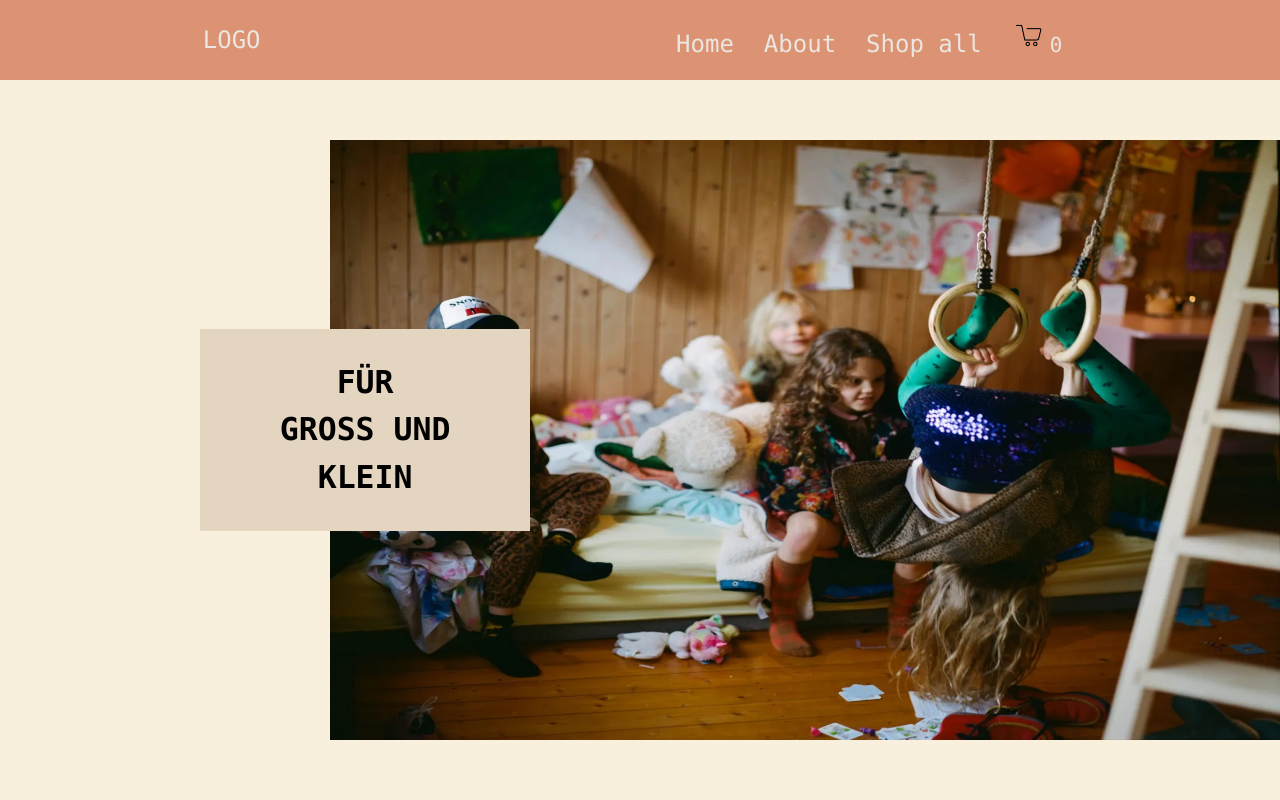
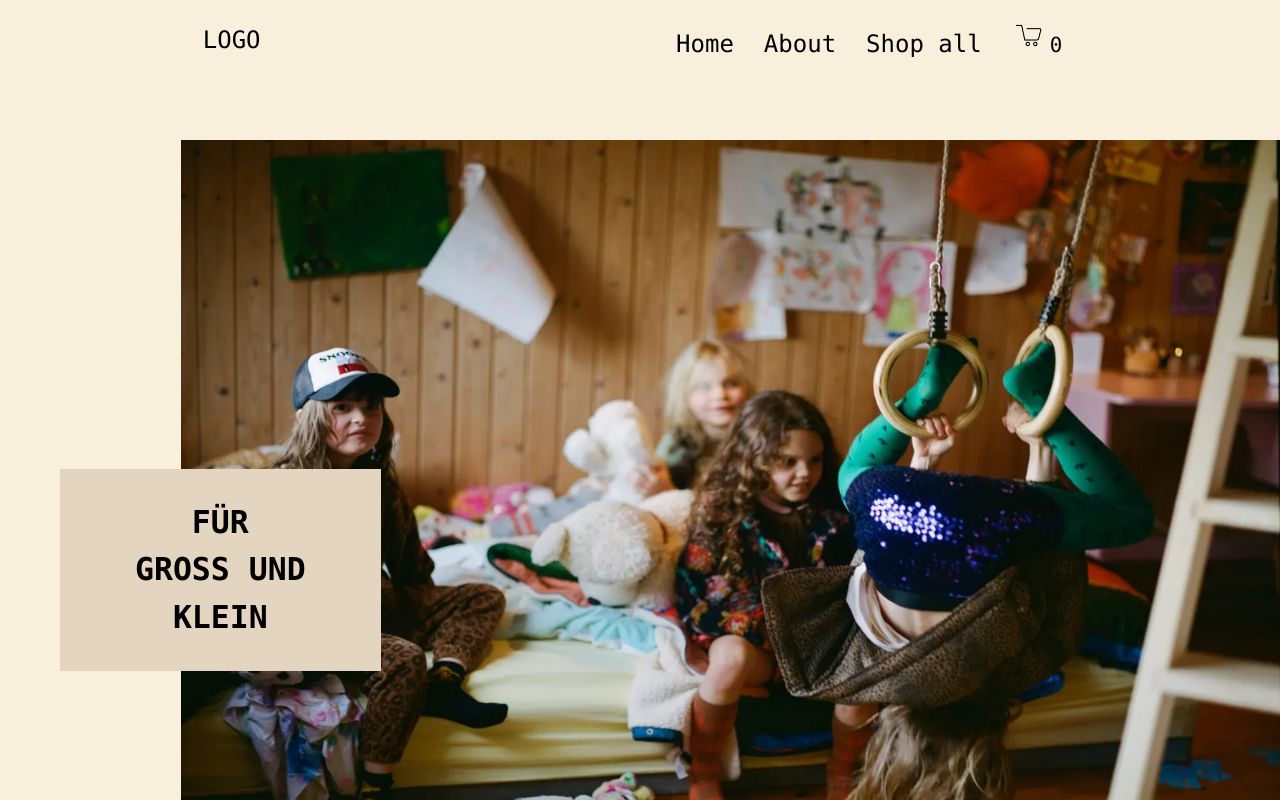
Before and after one commit to anadelic/ecommerce-store-next, a Next.js app: page / in a window 1280 px wide. Shown: the top 800 px of the page. Built offline with nearby package versions, Linux system fonts and the light colour scheme; no server answers.

Commit message:
Add metadata

```diff
--- a/app/layout.js
+++ b/app/layout.js
@@ -2,6 +2,12 @@ import './global.scss';
 import Nav from '../components/nav.tsx';
 import GetTotal from '../utilis/getTotal';
 import styles from './layout.module.scss';
+
+export const metadata = {
+  title: 'Smallkind',
+  description:
+    "As a family-run concept store, we attach great importance to sustainably manufactured children's clothing, toys and room interior.",
+};
 
 export default function RootLayout({ children }) {
   return (
--- a/app/layout.module.scss
+++ b/app/layout.module.scss
@@ -5,13 +5,13 @@
   display: flex;
   justify-content: space-around;
   align-items: center;
-  background-color: #dc9373;
+
   height: 80px;
 
   top: 0;
 
   a {
-    color: #ebe6e0;
+    color: black;
     text-decoration: none;
     line-height: 1.5;
     margin-right: 10px;
@@ -33,9 +33,9 @@
 }
 
 .footer {
-  background-color: #dc9373;
+  background-color: #e5d6c1;
   margin-top: 100px;
-  color: #ebe6e0;
+  color: black;
   text-align: center;
   width: 100%;
   height: 40px;
@@ -48,6 +48,5 @@
     div {
       display: none;
     }
-
   }
 }
--- a/app/page.module.scss
+++ b/app/page.module.scss
@@ -7,19 +7,19 @@
   h1 {
     text-align: center;
     display: inline-flex;
-    margin-left: 200px;
+    margin-left: 60px;
     background-color: #e4d5c1;
     padding: 30px;
     position: relative;
     z-index: 1;
-    top: 60px;
+    top: 100px;
     color: black;
 
     font-weight: bold;
   }
   .image {
-    width: 1000px;
-    height: 600px;
+    width: 1200px;
+    height: 800px;
     margin-top: 140px;
     justify-content: flex-end;
     margin-left: -200px;
--- a/app/products/page.tsx
+++ b/app/products/page.tsx
@@ -5,6 +5,11 @@ import { getToys } from '../../database/toys';
 import styles from './product.module.scss';
 
 export const dynamic = 'force-dynamic';
+
+export const metadata = {
+  title: 'Smallkind|Toys',
+  description: 'Here you can find all our toys',
+};
 
 export default async function ProductsPage() {
   const toys = await getToys();
--- a/package.json
+++ b/package.json
@@ -17,7 +17,7 @@
     "dotenv-safe": "^8.2.0",
     "js-cookie": "^3.0.1",
     "ley": "^0.8.1",
-    "next": "13.1.6",
+    "next": "13.1.7-canary.5",
     "patch-package": "^6.5.1",
     "postgres": "^3.3.3",
     "react": "18.2.0",
```
Also changed, not shown: app/head.js (deleted, +0 -13 lines), app/products/[productId]/head.js (deleted, +0 -9 lines), app/products/[productId]/not-found.tsx (added, +8 -0 lines), app/products/[productId]/page.tsx (+15 -0 lines), app/products/head.js (deleted, +0 -10 lines), 1 other file (tests, documents, lock files or other folders).
